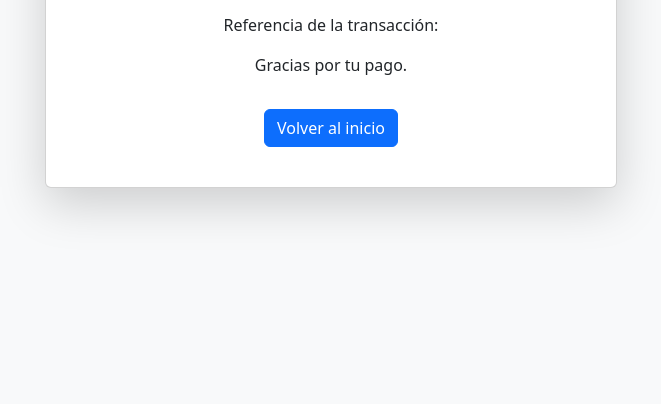
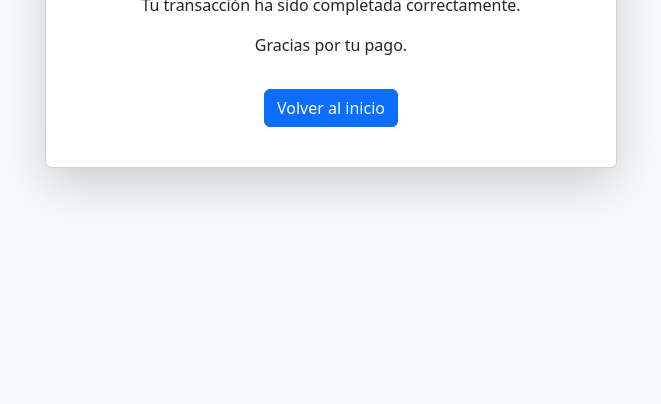
Before and after one commit to marcosstgo/ATHMovilWebPay, a website: page confirmation.html in a window 1280 px wide. Shown: the part 396-800 px from the top of the page, without its empty margins (309-970 px from the left). Drawn offline with nearby package versions, Linux system fonts and the light colour scheme.

Commit message:
Update confirmation.html

```diff
--- a/confirmation.html
+++ b/confirmation.html
@@ -12,7 +12,6 @@
             <div class="card-body">
                 <h1 class="card-title text-success mb-3">¡Pago Realizado con Éxito!</h1>
                 <p class="card-text">Tu transacción ha sido completada correctamente.</p>
-                <p class="card-text">Referencia de la transacción: <span id="referenceNumber" class="fw-bold"></span></p>
                 <p class="card-text">Gracias por tu pago.</p>
                 <a href="/" class="btn btn-primary mt-3">Volver al inicio</a>
             </div>
```
